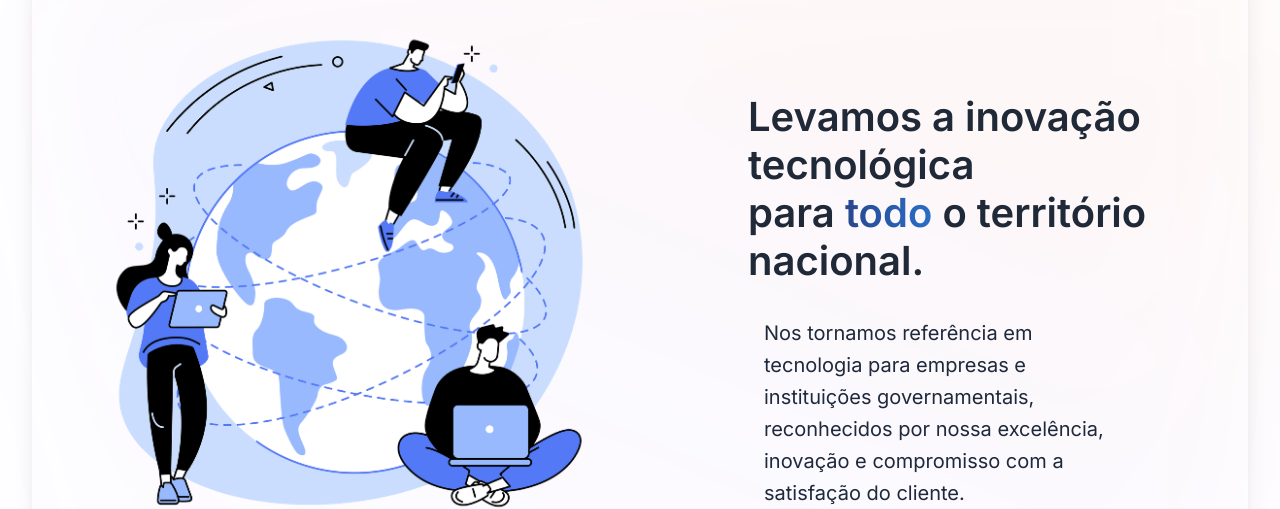
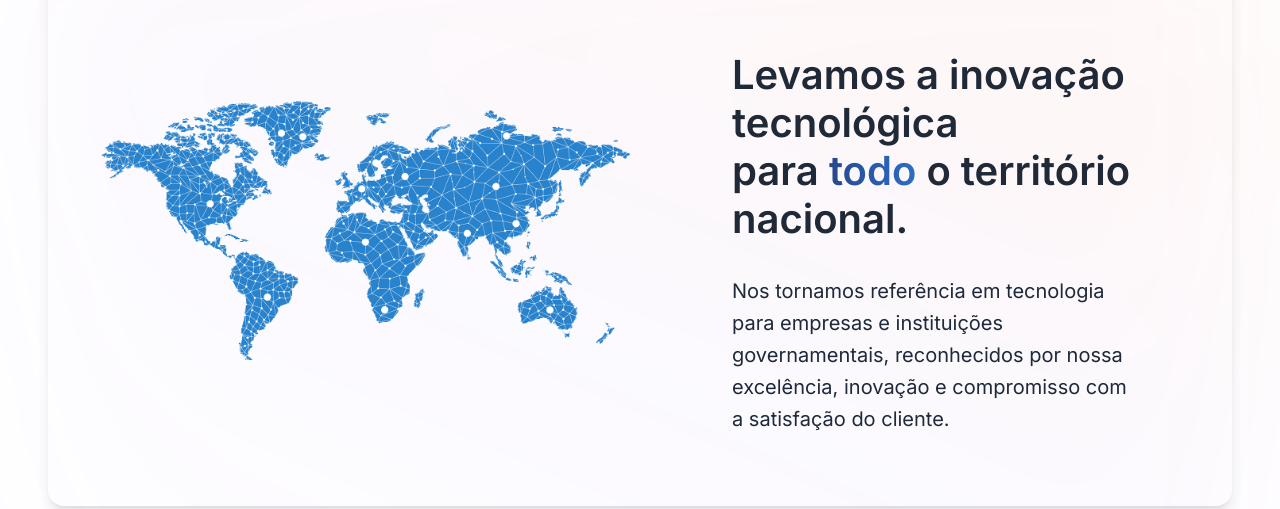
Before and after one commit to pxpc2/jptech, a Next.js app in the folder client/: page / in a window 1280 px wide. Shown: the part 927-1436 px from the top of the page. Built offline with nearby package versions, Linux system fonts and the light colour scheme.

Commit message:
changing world image and adding new animations

```diff
--- a/client/sections/Features.jsx
+++ b/client/sections/Features.jsx
@@ -2,24 +2,30 @@ import Image from 'next/image';
 
 export default function Solucoes() {
   return (
-    <div className="max-w-7xl mx-auto sm:px-6 lg:px-8 sm:py-12">
-      <div className="relative shadow-xl sm:rounded-2xl sm:overflow-hidden">
+    <div className="max-w-7xl mx-auto sm:px-12 lg:px-12 sm:py-12">
+      <div
+        className="relative shadow-lg hover:shadow-2xl
+      duration-500 sm:rounded-2xl sm:overflow-hidden"
+      >
         {' '}
-        <div className="flex flex-col sm:flex-row px-12 sm:px-0 flex-nowrap items-center sm:gap-20 ">
+        <div
+          className="flex flex-col sm:flex-row px-12 sm:px-0 sm:py-24
+        flex-nowrap items-center ml-8 sm:gap-20 "
+        >
           <div className="SOLUCOES__IMAGEM w-full">
             <Image
-              src={'/tech-world.png'}
+              src={'/world.png'}
               alt="triangle"
               width={700}
               height={700}
-              className=""
+              className="ease-in-out duration-500 sm:hover:scale-105"
             />
           </div>
           <div className="SOLUCOES__TEXTOS flex flex-col gap-8">
             <div className="flex flex-col sm:flex-row flex-nowrap sm:w-[500px]">
               <h1
                 className="text-gray-800 text-3xl sm:text-[40px] text-center
-               sm:text-left font-semibold sm:leading-[48px] sm:w-[400px]"
+               sm:text-left  font-semibold sm:leading-[48px] sm:w-[400px]"
               >
                 Levamos a inovação tecnológica para&nbsp;
                 <span
@@ -34,7 +40,7 @@ export default function Solucoes() {
 
             <p
               className="text-slate-800 font-normal text-[20px] leading-[32px] w-[400px] sm:h-[135px]
-            ease-in-out duration-500 sm:hover:scale-105 text-center pb-8 px-4 sm:pb-0 sm:text-left"
+             text-center pb-8 ease-in-out duration-500 hover:underline  sm:pb-0 sm:text-left"
             >
               Nos tornamos referência em tecnologia para empresas e instituições
               governamentais, reconhecidos por nossa excelência, inovação e
```
Also changed, not shown: client/public/world.png (added).
